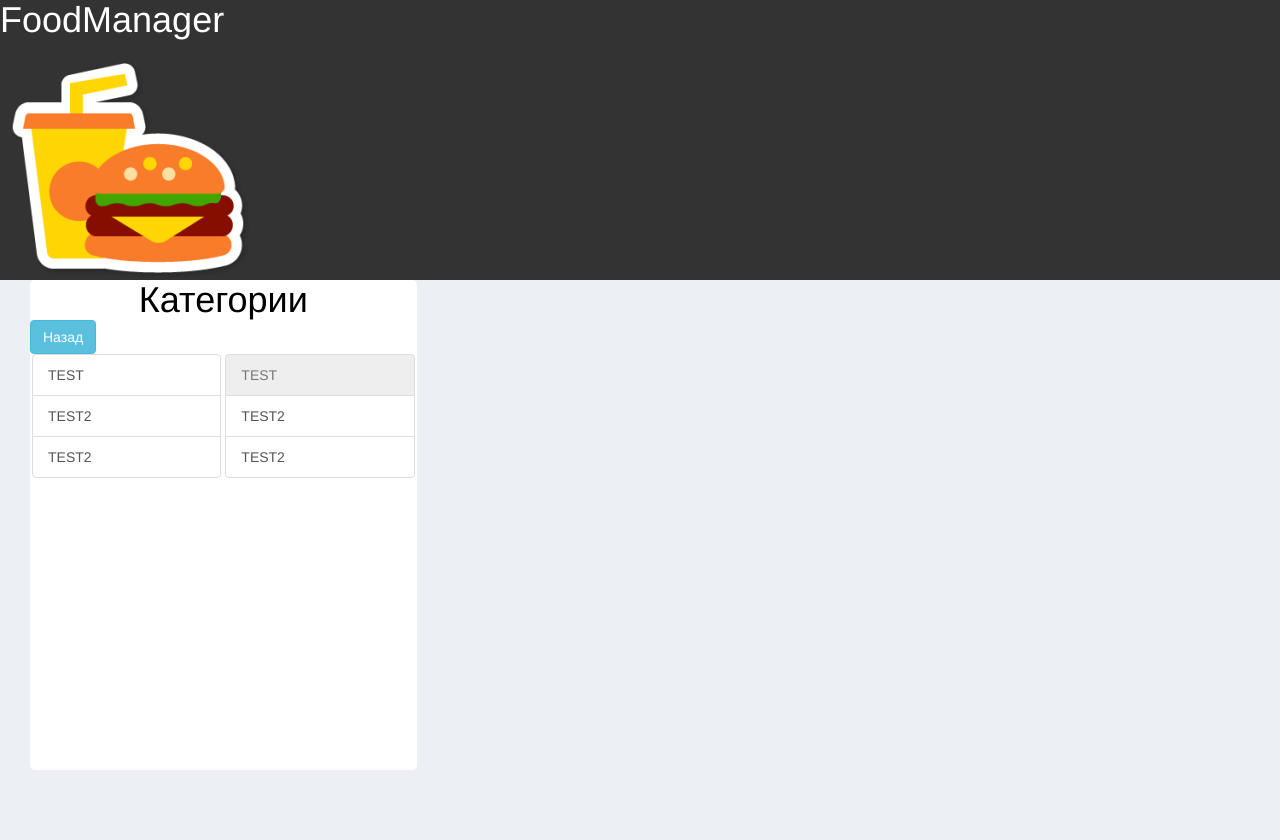
After one commit to AlexPutrya/csf, a Flask app: page /cashbox in a window 1280 px wide. The commit adds this page. Run offline with Flask 2, Linux system fonts and the light colour scheme; some libraries are stand-ins or nearby versions.

Commit message:
Create cashbox view

```diff
--- a/app/static/css/style.css
+++ b/app/static/css/style.css
@@ -46,7 +46,7 @@ h3 {
 }
 
 /*catalog page*/
-#menu {
+#main {
 	margin: 0 auto;
 	margin-top: 20px;
 	width: 90%;
@@ -90,3 +90,18 @@ h3 {
 	z-index: 999; /* oкнo дoлжнo быть нaибoлее бoльшем слoе */
 	padding: 20px 10px;
 }
+
+/*Cashbox page*/
+.cashbox-catalog {
+	background-color: white;
+	width: 100%;
+	min-height: 35em;
+	border-radius: 5px;
+}
+.cashbox-catalog h1 {
+	color: black;
+	text-align: center;
+}
+.quad {
+	padding: 0 2px 0 2px;
+}
--- a/app/static/js/catalog.js
+++ b/app/static/js/catalog.js
@@ -1,3 +1,4 @@
+// Доделать чтоб при удалении каталога удалялись все товары из него
 $(document).ready(function(){
 
 	// Загрузка списка товаров в группе
--- /dev/null
+++ b/app/templates/cashbox.html
@@ -0,0 +1,40 @@
+{% extends 'layout.html' %}
+
+{% block body %}
+<!--Подключаем скрипт для CRUD -->
+<script src="{{ url_for('static', filename = 'js/cashbox.js') }}"></script>
+		<div class="main" class="row">
+			<div class="col-md-4">
+				<div class="cashbox-catalog">
+					<h1>Категории</h1>
+					<button type="button" id="back" class="btn btn-info">Назад</button>
+					<div class="">
+						<div class="col-md-6 quad">
+							<div class="list-group">
+								<a href="#" class="list-group-item" id="">TEST</a>
+								<a href="#" class="list-group-item" id="">TEST2</a>
+								<a href="#" class="list-group-item" id="">TEST2</a>
+							</div>
+						</div>
+						<div class="col-md-6 quad">
+							<div class="list-group">
+								<a href="#" class="list-group-item disabled" id="">TEST</a>
+								<a href="#" class="list-group-item" id="">TEST2</a>
+								<a href="#" class="list-group-item" id="">TEST2</a>
+							</div>
+						</div>
+					</div>
+
+				</div>
+			</div>
+			<div class="col-md-8">
+
+			</div>
+		</div>
+		{% block modal_window %}
+		<div id="modal">
+			<form>
+			</form>
+		</div>
+		{% endblock %}
+{% endblock %}
--- a/app/templates/catalog.html
+++ b/app/templates/catalog.html
@@ -3,7 +3,7 @@
 {% block body %}
 <!--Подключаем скрипт для CRUD -->
 <script src="{{ url_for('static', filename = 'js/catalog.js') }}"></script>
-		<div id="menu" class="row">
+		<div id="main" class="row">
 			<h2>Меню</h2>
 			<div class="col-md-6">
 				<div class="catalog" id="group">
--- a/app/templates/layout.html
+++ b/app/templates/layout.html
@@ -24,7 +24,7 @@
 			<header>
 				<div class="logo">
 					<h1>FoodManager</h1>
-					<img src="{{ url_for('static', filename = 'img/logo.ico') }}" alt="">
+					<a href="{{ url_for('index') }}"><img src="{{ url_for('static', filename = 'img/logo.ico') }}" alt=""></a>
 				</div>
 			</header>
 		</div>
--- a/app/views.py
+++ b/app/views.py
@@ -19,6 +19,10 @@ def catalog():
     groups = Category.query.all()
     return render_template('catalog.html', groups = groups)
 
+# страница с кассой
+@app.route('/cashbox', methods=["GET", "POST"])
+def cashbox():
+    return render_template('cashbox.html')
 # создание новой категории товаров и возврат нового списка категорий
 @app.route('/category/create', methods=['GET', 'POST'])
 def category_create():
```
Also changed, not shown: app/templates/main.html (+6 -5 lines).
